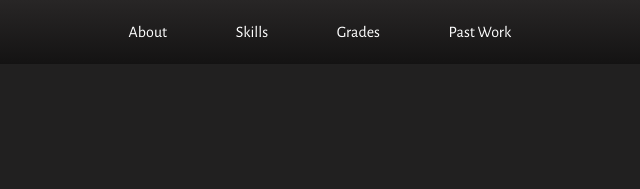
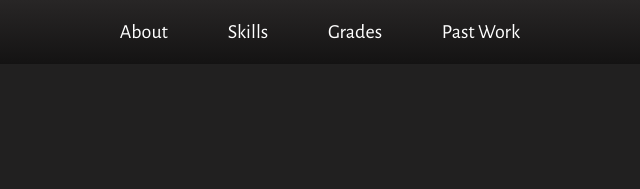
Before and after one commit to Eoghan-Murphy/EoghanMurphySite1, a plain HTML site: page index.html in a window 1280 px wide. Shown: the top 189 px of the page, 510-1150 px from the left. Drawn offline with nearby package versions, Linux system fonts and the light colour scheme.

Commit message:
Got rid of some comments and fixed nav font size

```diff
--- a/assets/style/defaultstyle.css
+++ b/assets/style/defaultstyle.css
@@ -54,6 +54,7 @@ background: linear-gradient(#282626, #141313);
 }
 
 .nav a{
+  font-size: 20px;
   padding: 10px;
   border-radius: 5px;
 
```
Also changed, not shown: index.html (+2 -7 lines), 2 other files.
